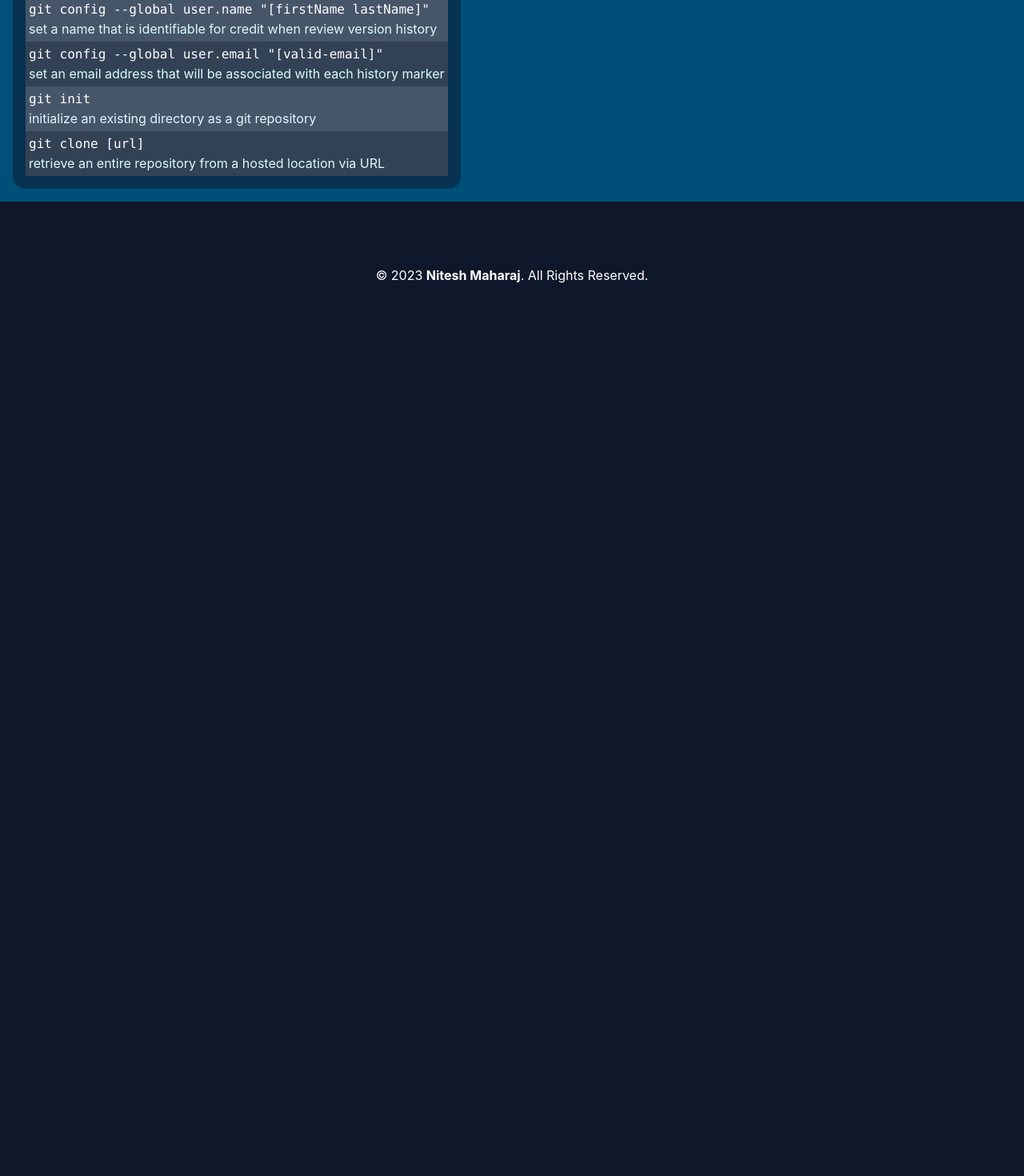
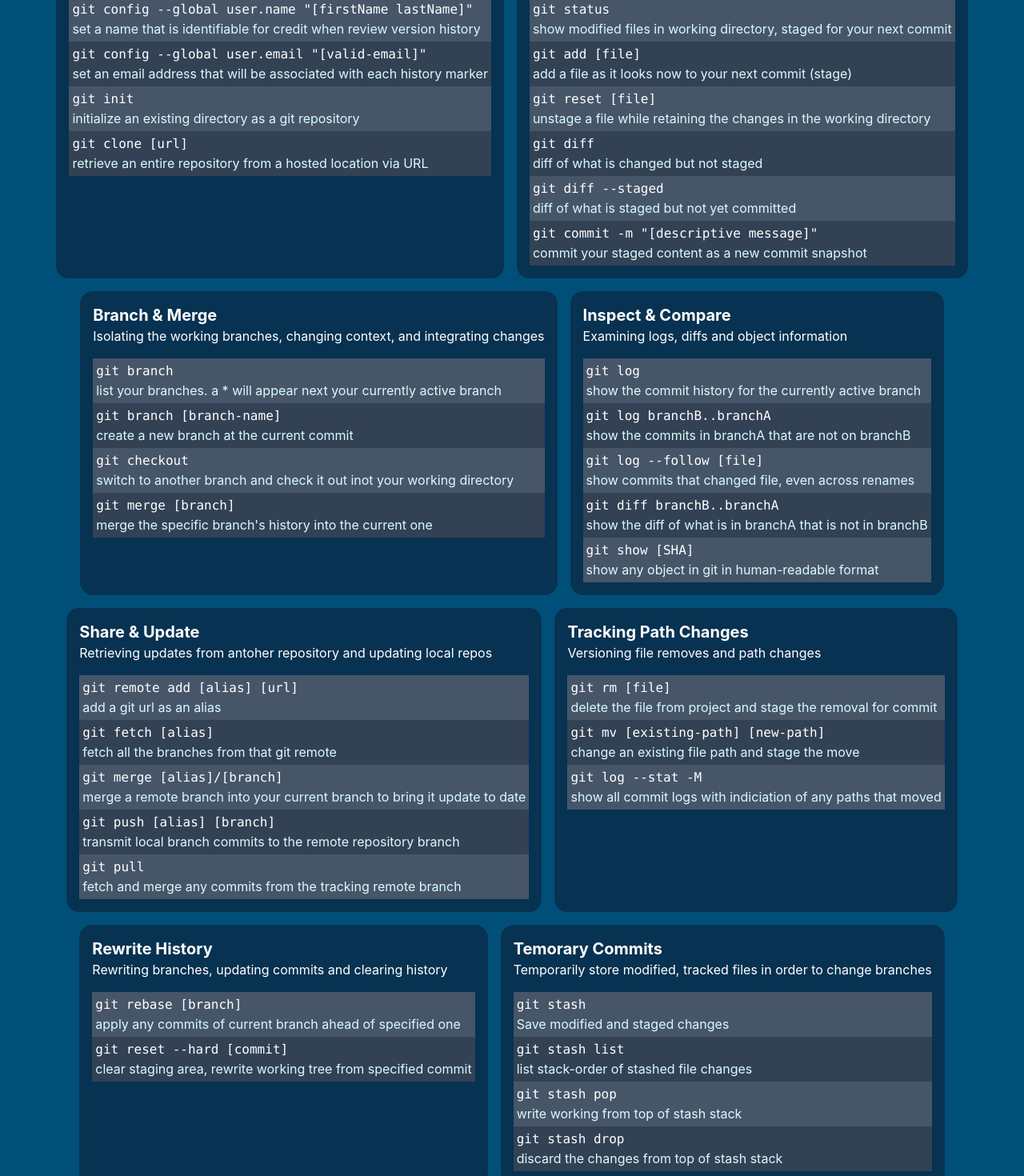
Before and after one commit to Develgo/Develgo.github.io, a React (Create React App) app: page /git-cheat-sheet in a window 1280 px wide. Shown: the part 320-1790 px from the top of the page at 80% size. Before the commit the page ends 800 px from the top, so only its background shows below. Built offline with nearby package versions, Linux system fonts and the light colour scheme; the HTML template or start-up script is replaced by a standard one.

Commit message:
Added git page content

```diff
--- a/src/pages/GitPage.tsx
+++ b/src/pages/GitPage.tsx
@@ -22,16 +22,174 @@ const getSetupAndInitCommands = (): CommandDescription[] => {
     ];
 }
 
+const getStageAndSnapshot = (): CommandDescription[] => {
+    return [
+        {
+            command: 'git status',
+            description: "show modified files in working directory, staged for your next commit"
+        },
+        {
+            command: 'git add [file]',
+            description: "add a file as it looks now to your next commit (stage)"
+        },
+        {
+            command: 'git reset [file]',
+            description: "unstage a file while retaining the changes in the working directory"
+        },
+        {
+            command: 'git diff',
+            description: "diff of what is changed but not staged"
+        },
+        {
+            command: 'git diff --staged',
+            description: "diff of what is staged but not yet committed"
+        },
+        {
+            command: 'git commit -m "[descriptive message]"',
+            description: "commit your staged content as a new commit snapshot"
+        }
+    ];
+}
+
+const getBranchAndMerge = (): CommandDescription[] => {
+    return [
+        {
+            command: 'git branch',
+            description: "list your branches. a * will appear next your currently active branch"
+        },
+        {
+            command: 'git branch [branch-name]',
+            description: "create a new branch at the current commit"
+        },
+        {
+            command: 'git checkout',
+            description: "switch to another branch and check it out inot your working directory"
+        },
+        {
+            command: 'git merge [branch]',
+            description: "merge the specific branch's history into the current one"
+        }
+    ];
+}
+
+const getInspectAndCompare = (): CommandDescription[] => {
+    return [
+        {
+            command: 'git log',
+            description: "show the commit history for the currently active branch"
+        },
+        {
+            command: 'git log branchB..branchA',
+            description: "show the commits in branchA that are not on branchB"
+        },
+        {
+            command: 'git log --follow [file]',
+            description: "show commits that changed file, even across renames"
+        },
+        {
+            command: 'git diff branchB..branchA',
+            description: "show the diff of what is in branchA that is not in branchB"
+        },
+        {
+            command: 'git show [SHA]',
+            description: "show any object in git in human-readable format"
+        }
+    ];
+}
+
+const getShareAndUpdate = (): CommandDescription[] => {
+    return [
+        {
+            command: 'git remote add [alias] [url]',
+            description: "add a git url as an alias"
+        },
+        {
+            command: 'git fetch [alias]',
+            description: "fetch all the branches from that git remote"
+        },
+        {
+            command: 'git merge [alias]/[branch]',
+            description: "merge a remote branch into your current branch to bring it update to date"
+        },
+        {
+            command: 'git push [alias] [branch]',
+            description: "transmit local branch commits to the remote repository branch"
+        },
+        {
+            command: 'git pull',
+            description: "fetch and merge any commits from the tracking remote branch"
+        }
+    ];
+}
+
+const getTrackingPathChanges = (): CommandDescription[] => {
+    return [
+        {
+            command: 'git rm [file]',
+            description: "delete the file from project and stage the removal for commit"
+        },
+        {
+            command: 'git mv [existing-path] [new-path]',
+            description: "change an existing file path and stage the move"
+        },
+        {
+            command: 'git log --stat -M',
+            description: "show all commit logs with indiciation of any paths that moved"
+        }
+    ];
+}
+
+const getRewrteHistory = (): CommandDescription[] => {
+    return [
+        {
+            command: 'git rebase [branch]',
+            description: "apply any commits of current branch ahead of specified one"
+        },
+        {
+            command: 'git reset --hard [commit]',
+            description: "clear staging area, rewrite working tree from specified commit"
+        }
+    ];
+}
+
+const getTemporaryCommits = (): CommandDescription[] => {
+    return [
+        {
+            command: 'git stash',
+            description: "Save modified and staged changes"
+        },
+        {
+            command: 'git stash list',
+            description: "list stack-order of stashed file changes"
+        },
+        {
+            command: 'git stash pop',
+            description: "write working from top of stash stack"
+        },
+        {
+            command: 'git stash drop',
+            description: "discard the changes from top of stash stack"
+        }
+    ];
+}
+
 const GitPage = () => {
     return (
         <div className="bg-develgo-blue">
             <PageTitle title="Getting a handle on git in the terminal" />
-            <div className="flex flex-wrap container mx-auto p-4 gap-4">
+            <div className="flex flex-wrap container mx-auto p-4 gap-4 justify-center">
                 <div>
                     <div>Git is an open source distributed version control system. There are several GUI applications that you can use to manage a git repository, but knowing how to work with git in the terminal can be quite powerful and efficient.</div>
                     <div>This is a cheat sheet with some of the most commonly used git commands for easy reference.</div>
                 </div>
                 <CommandPalette title="Setup & Init" description="Configuring user information, initializing and cloning repositories" commandSource={getSetupAndInitCommands} />
+                <CommandPalette title="Stage & Snapshot" description="Working with snapshots and git staging area" commandSource={getStageAndSnapshot} />
+                <CommandPalette title="Branch & Merge" description="Isolating the working branches, changing context, and integrating changes" commandSource={getBranchAndMerge} />
+                <CommandPalette title="Inspect & Compare" description="Examining logs, diffs and object information" commandSource={getInspectAndCompare} />
+                <CommandPalette title="Share & Update" description="Retrieving updates from antoher repository and updating local repos" commandSource={getShareAndUpdate} />
+                <CommandPalette title="Tracking Path Changes" description="Versioning file removes and path changes" commandSource={getTrackingPathChanges} />
+                <CommandPalette title="Rewrite History" description="Rewriting branches, updating commits and clearing history" commandSource={getRewrteHistory} />
+                <CommandPalette title="Temorary Commits" description="Temporarily store modified, tracked files in order to change branches" commandSource={getTemporaryCommits} />
             </div>
         </div>
     );
```
